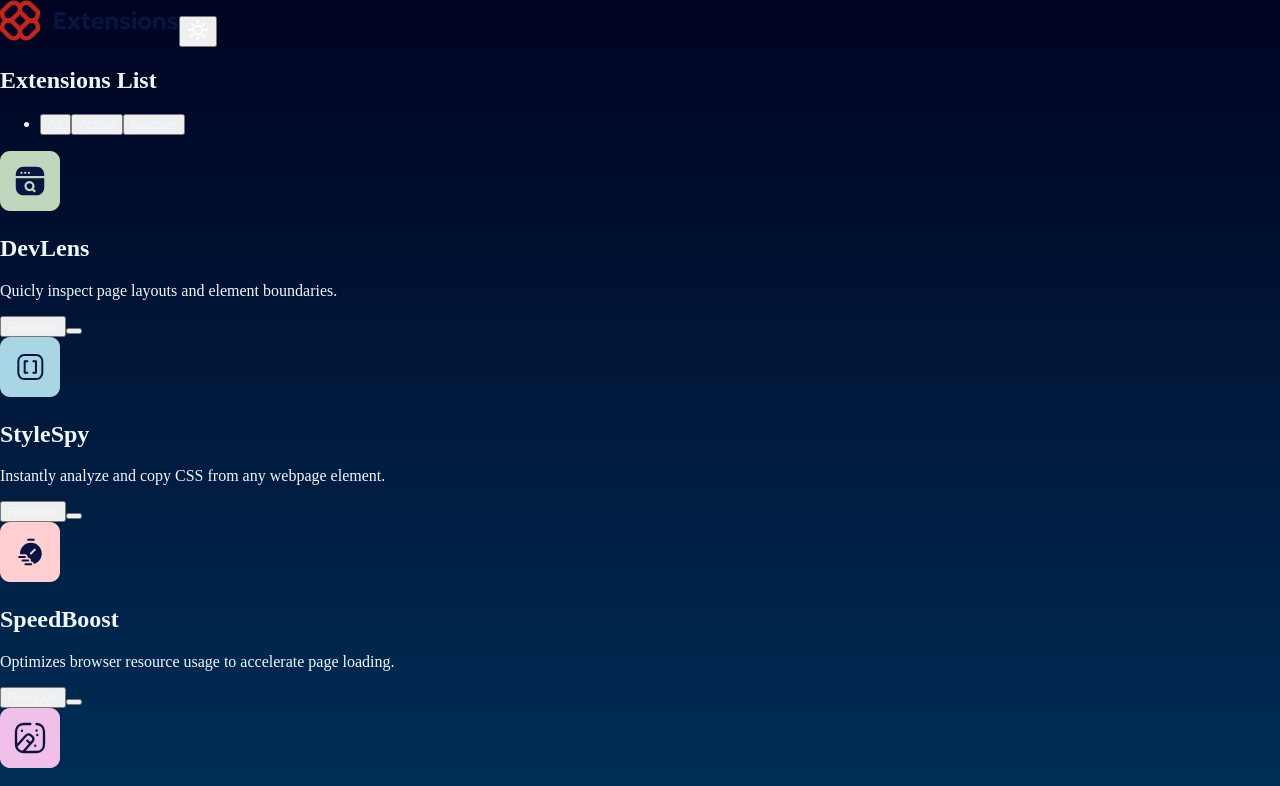
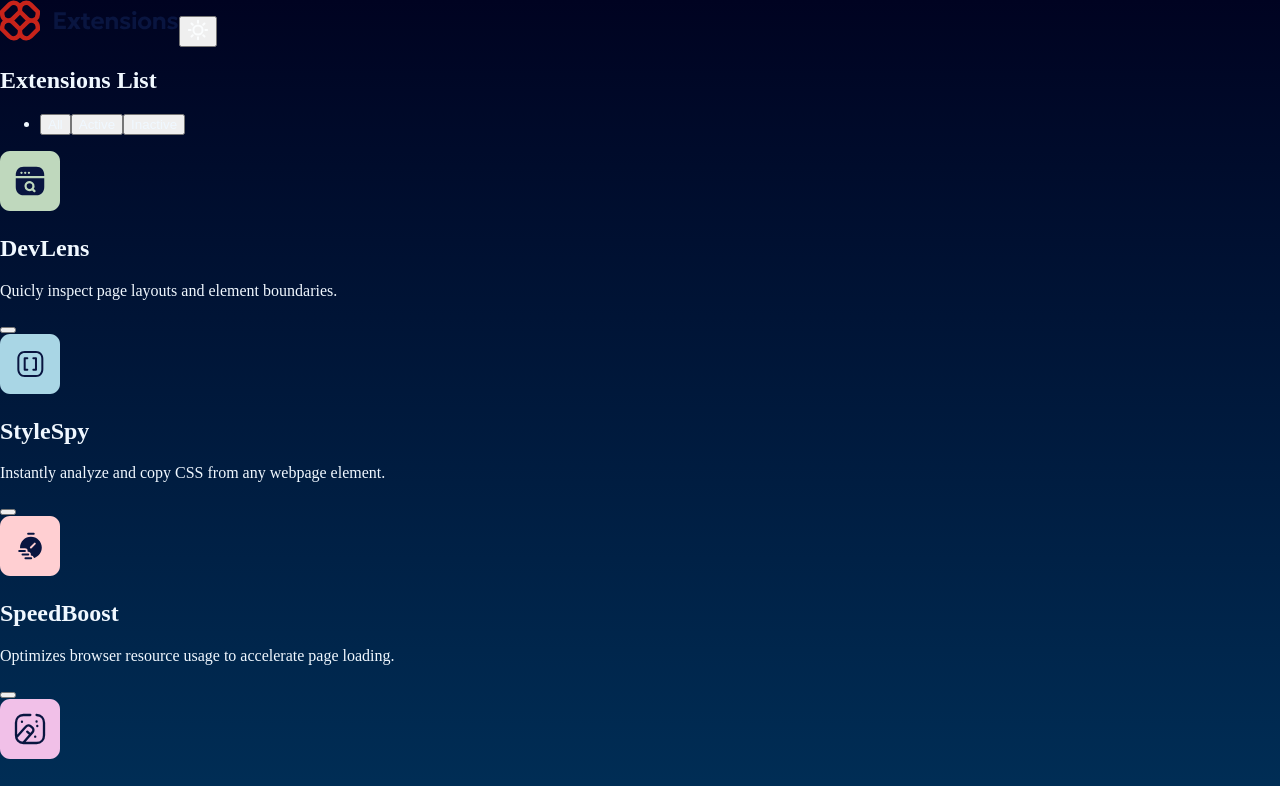
Before and after one commit to mohadeseSadri/Extension-list, a React app: page / in a window 1280 px wide. Shown: the top 786 px of the page. Built offline with nearby package versions, Linux system fonts and the light colour scheme; the HTML template or start-up script is replaced by a standard one.

Commit message:
Moving Remove button

```diff
--- a/src/Components/ToggleSwitch.tsx
+++ b/src/Components/ToggleSwitch.tsx
@@ -9,9 +9,6 @@ function ToggleSwitch({ active = true, onToggle }: AllExtensionsProps) {
   return (
     <>
       <footer className="flex justify-between">
-        <button className="rounded-2xl border border-2 border-gray-600 px-2 py-1">
-          Remove
-        </button>
 
         <button
           onClick={onToggle}
```
